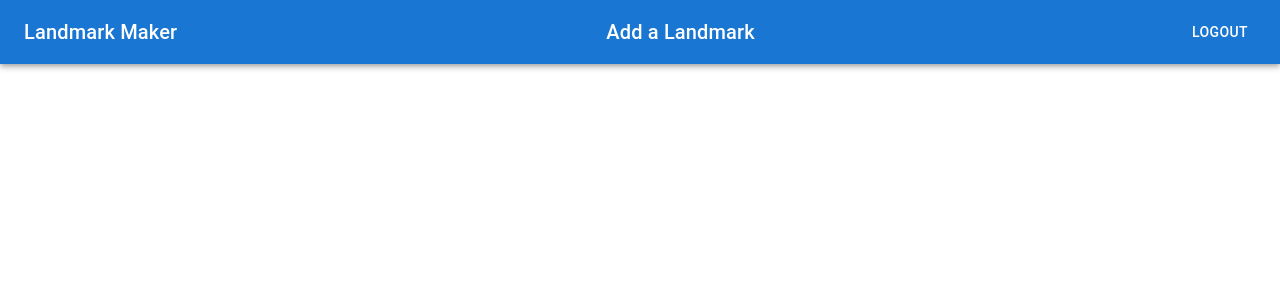
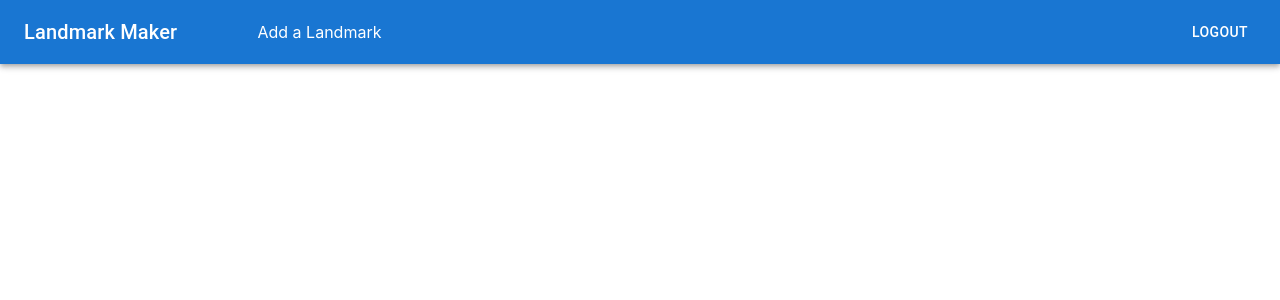
Before and after one commit to nyoshida44/LandmarkMap, a React (Create React App) app in the folder landmark/: page / in a window 1280 px wide. Shown: the top 300 px of the page. Built offline with nearby package versions, Linux system fonts and the light colour scheme.

Commit message:
Navbar Fix, Desktop ready

```diff
--- a/landmark/src/components/Navbar.jsx
+++ b/landmark/src/components/Navbar.jsx
@@ -1,21 +1,22 @@
 import React from 'react';
 import {AppBar, Box, Button, Toolbar, Typography} from "@mui/material";
-//import { Link } from "react-router-dom";
 
 export const Navbar = (props) => {
 
   return (
     <AppBar position="static">
       <Toolbar>
-        <Box sx={{  display: 'flex', flexDirection: 'row', flexGrow: 1 }}>
-          <Typography variant="h6" component="div" sx={{ flexGrow: 1 }}>
-            Landmark Maker
-          </Typography>
-          <Typography variant="h6" component="div" sx={{ flexGrow: 1 }}>
+        <Typography component="div" variant="h6" sx={{ flexGrow: 0.1 }}>
+          Landmark Maker
+        </Typography>
+        <Box sx={{ flexGrow: 1 }}>
+          <Typography component="div" variant="h7">
             Add a Landmark
           </Typography>
         </Box>
-        <Button color="inherit">Logout</Button>
+        <Button color="inherit">
+          Logout
+        </Button>
       </Toolbar>
     </AppBar>
   );
```
